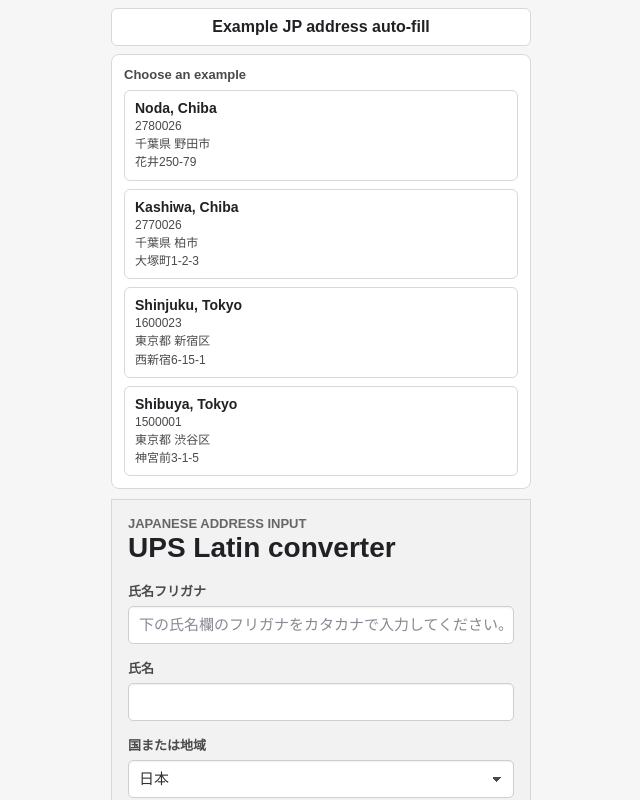
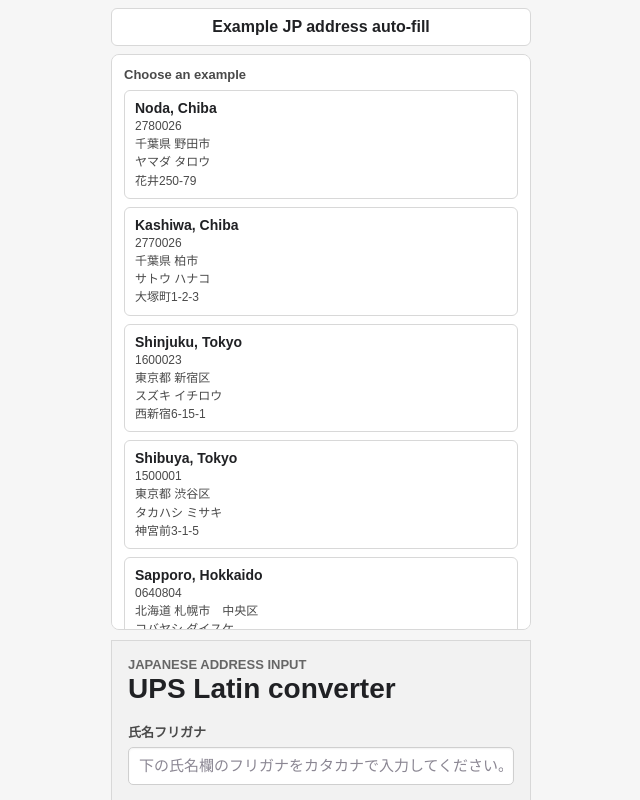
Before and after one commit to noriyuk1/jp-latin, a Next.js app: page / in a window 1280 px wide. Both pictures are taken after a click on the heading "Example JP address auto-fill". Shown: the top 800 px of the page, without its empty margins (319-959 px from the left). Built offline with nearby package versions, Linux system fonts and the light colour scheme.

Commit message:
Require kana name and expand examples

```diff
--- a/app/admin/address-conversions/new/page.tsx
+++ b/app/admin/address-conversions/new/page.tsx
@@ -18,6 +18,7 @@
               name="nameKana"
               autoComplete="off"
               placeholder="下の氏名欄のフリガナをカタカナで入力してください。"
+              required
             />
           </label>
 
--- a/app/api/address-conversions/create/route.ts
+++ b/app/api/address-conversions/create/route.ts
@@ -13,6 +13,13 @@
   if (!body.orderId || !body.original) {
     return NextResponse.json(
       { error: "orderId and original address are required" },
+      { status: 400 }
+    );
+  }
+
+  if (!body.original.nameKana?.trim()) {
+    return NextResponse.json(
+      { error: "氏名フリガナ is required for Latin name conversion" },
       { status: 400 }
     );
   }
--- a/app/page.tsx
+++ b/app/page.tsx
@@ -8,6 +8,8 @@
   {
     label: "Noda, Chiba",
     address: {
+      name: "山田 太郎",
+      nameKana: "ヤマダ タロウ",
       postalCode: "2780026",
       state: "千葉県",
       city: "野田市",
@@ -18,6 +20,8 @@
   {
     label: "Kashiwa, Chiba",
     address: {
+      name: "佐藤 花子",
+      nameKana: "サトウ ハナコ",
       postalCode: "2770026",
       state: "千葉県",
       city: "柏市",
@@ -28,6 +32,8 @@
   {
     label: "Shinjuku, Tokyo",
     address: {
+      name: "鈴木 一郎",
+      nameKana: "スズキ イチロウ",
       postalCode: "1600023",
       state: "東京都",
       city: "新宿区",
@@ -38,11 +44,85 @@
   {
     label: "Shibuya, Tokyo",
     address: {
+      name: "高橋 美咲",
+      nameKana: "タカハシ ミサキ",
       postalCode: "1500001",
       state: "東京都",
       city: "渋谷区",
       addressLine1: "神宮前3-1-5",
       addressLine2: "青山荘 305"
+    }
+  },
+  {
+    label: "Sapporo, Hokkaido",
+    address: {
+      name: "小林 大輔",
+      nameKana: "コバヤシ ダイスケ",
+      postalCode: "0640804",
+      state: "北海道",
+      city: "札幌市　中央区",
+      addressLine1: "南四条西5-10-1",
+      addressLine2: "ラ・メゾン北都 2F"
+    }
+  },
+  {
+    label: "Kushiro, Hokkaido",
+    address: {
+      name: "中村 葵",
+      nameKana: "ナカムラ アオイ",
+      postalCode: "0850836",
+      state: "北海道",
+      city: "釧路市",
+      addressLine1: "幣舞町3-7",
+      addressLine2: "リバーサイド釧路壱番館 301"
+    }
+  },
+  {
+    label: "Kanazawa, Ishikawa",
+    address: {
+      name: "松本 健",
+      nameKana: "マツモト ケン",
+      postalCode: "9200996",
+      state: "石川県",
+      city: "金沢市",
+      addressLine1: "油車12-4",
+      addressLine2: "犀川グリーンハイツ A-102"
+    }
+  },
+  {
+    label: "Kagoshima, Kagoshima",
+    address: {
+      name: "森 由紀",
+      nameKana: "モリ ユキ",
+      postalCode: "8920842",
+      state: "鹿児島県",
+      city: "鹿児島市",
+      addressLine1: "東千石町5-12",
+      addressLine2: "メゾン照国 4階"
+    }
+  },
+  {
+    label: "Naha, Okinawa",
+    address: {
+      name: "島袋 翔",
+      nameKana: "シマブクロ ショウ",
+      postalCode: "9000013",
+      state: "沖縄県",
+      city: "那覇市",
+      addressLine1: "牧志2-16-8",
+      addressLine2: "てぃーだ荘 205"
+    }
+  },
+  {
+    label: "Ishigaki, Okinawa",
+    address: {
+      name: "新垣 里奈",
+      nameKana: "アラカキ リナ",
+      postalCode: "9070012",
+      state: "沖縄県",
+      city: "石垣市",
+      addressLine1: "美崎町8-1",
+      addressLine2: "南ぬ島レジデンス 701"
     }
   }
 ];
@@ -80,6 +160,7 @@
                 <span>
                   {example.address.state} {example.address.city}
                 </span>
+                <span>{example.address.nameKana}</span>
                 <span>{example.address.addressLine1}</span>
               </a>
             ))}
@@ -102,6 +183,7 @@
               name="nameKana"
               autoComplete="off"
               placeholder="下の氏名欄のフリガナをカタカナで入力してください。"
+              required
               defaultValue={value("nameKana")}
             />
           </label>
--- a/app/styles.css
+++ b/app/styles.css
@@ -83,6 +83,8 @@
   display: grid;
   gap: 8px;
   margin-top: 8px;
+  max-height: min(72vh, 620px);
+  overflow-y: auto;
   padding: 12px;
 }
 
--- a/lib/name.ts
+++ b/lib/name.ts
@@ -25,21 +25,10 @@
   const normalizedKana = nameKana?.normalize("NFKC").trim();
   const warnings: string[] = [];
 
-  if (!normalizedName) {
-    return { warnings };
-  }
+  const reading =
+    normalizedKana || (normalizedName && isKanaName(normalizedName) ? normalizedName : undefined);
 
-  if (!containsJapanese(normalizedName) && isUpsLatinSafe(normalizedName)) {
-    return { upsName: formatUpsName(normalizedName), warnings };
-  }
-
-  const reading = normalizedKana || (isKanaName(normalizedName) ? normalizedName : undefined);
-
-  if (!reading) {
-    warnings.push("Name uses kanji; enter furigana to convert the UPS name field");
-    return { warnings };
-  }
-
+  if (reading) {
     const katakana = toKatakana(reading).normalize("NFKC").trim();
 
     if (!isKanaName(katakana)) {
@@ -56,3 +45,15 @@
 
     return { upsName, katakana, warnings };
   }
+
+  if (!normalizedName) {
+    return { warnings };
+  }
+
+  if (!containsJapanese(normalizedName) && isUpsLatinSafe(normalizedName)) {
+    return { upsName: formatUpsName(normalizedName), warnings };
+  }
+
+  warnings.push("Name uses kanji; enter furigana to convert the UPS name field");
+  return { warnings };
+}
```
Also changed, not shown: 1 other file (tests, documents, lock files or other folders). Lines whose indentation alone changed are shown as unchanged.
